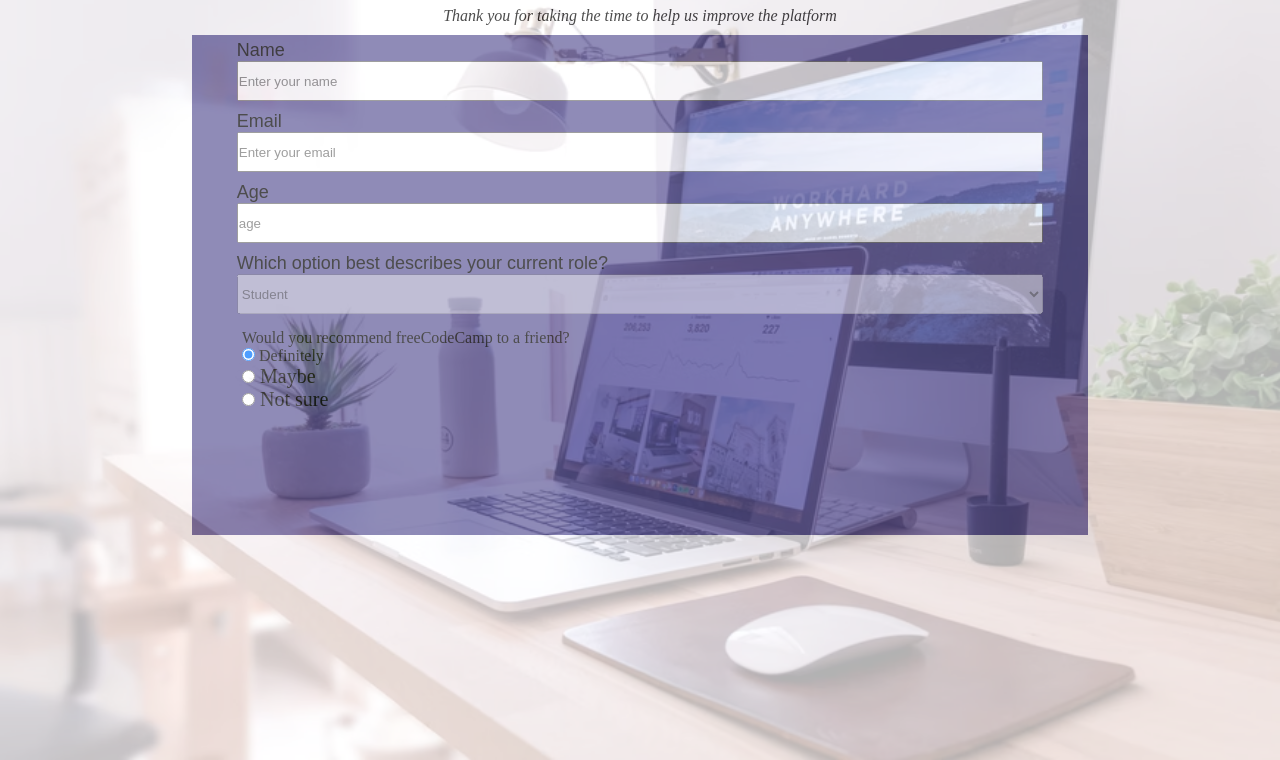
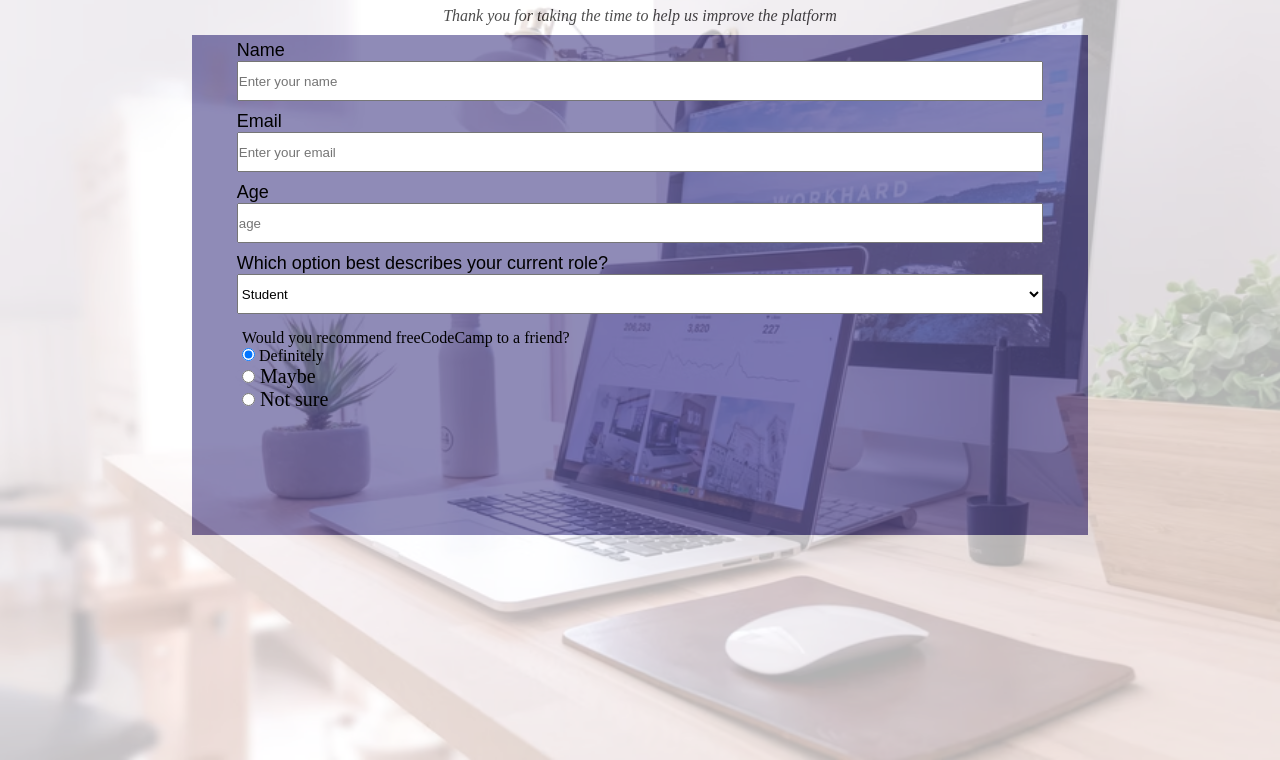
Before and after one commit to Mzota2/nawroz-emmanuel, a plain HTML site: page index.html in a window 1280 px wide. Shown: the part 40-800 px from the top of the page. Drawn offline with Linux system fonts and the light colour scheme.

Commit message:
modified css

```diff
--- a/index.html
+++ b/index.html
@@ -34,7 +34,7 @@
 
             <label id="option-label">
                 Which option best describes your current role?
-                 <select id="dropdown" disabled selected value>
+                 <select id="dropdown" selected value>
                     <option value="Student">Student</option>
                     <option value="Full time job">Full time job</option>
                     <option value="Full time leaner">Full time learner</option>
--- a/styles.css
+++ b/styles.css
@@ -9,6 +9,7 @@
     width: 100%;
     height: 100%;
     opacity: 0.3;
+    z-index: 0;
 }
 #title{
     text-align: center;
@@ -28,6 +29,7 @@
 
 }
 #name-label, #email-label , #age-label, #option-label{
+    z-index: 2;
     margin-bottom: 5px;
     margin-top: 5px;
     display: flex;
@@ -42,6 +44,7 @@
     height: 40px;
 }
 #radio-label{
+    z-index: 2;
     padding: 0 50px;
     margin-top: 10px;
     display: flex;
```
